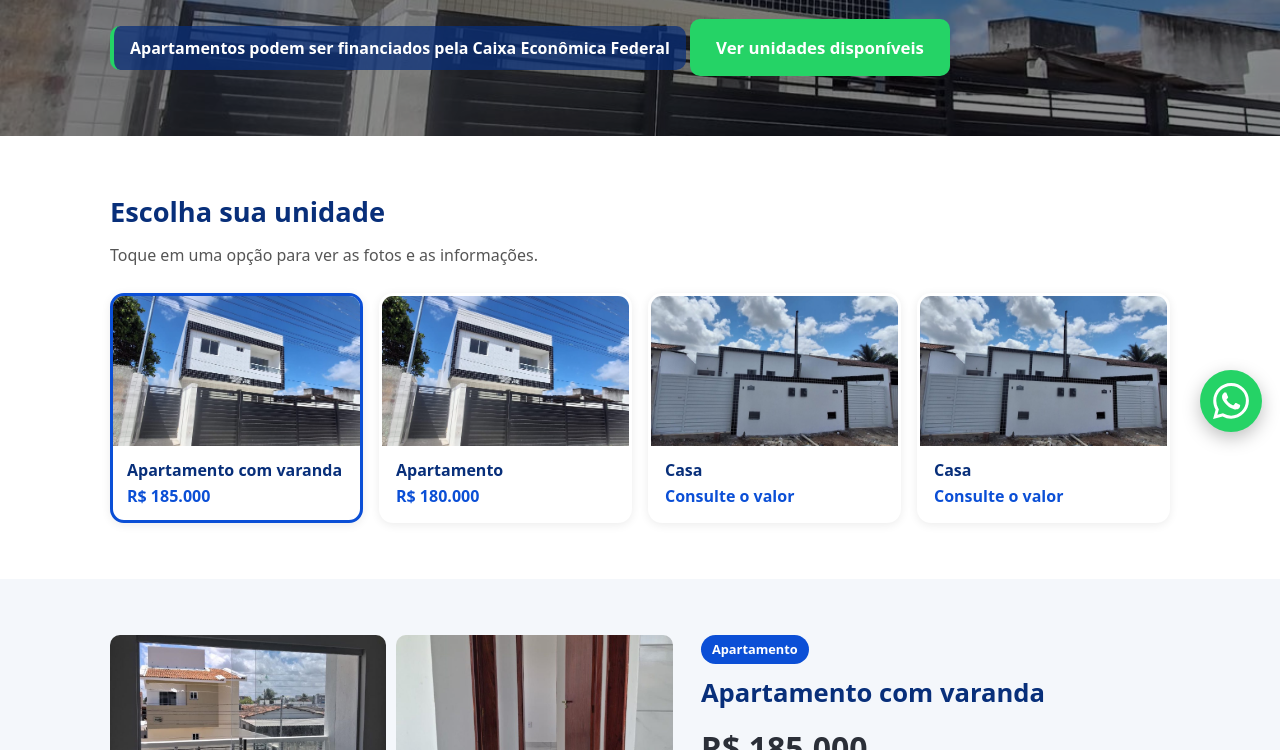
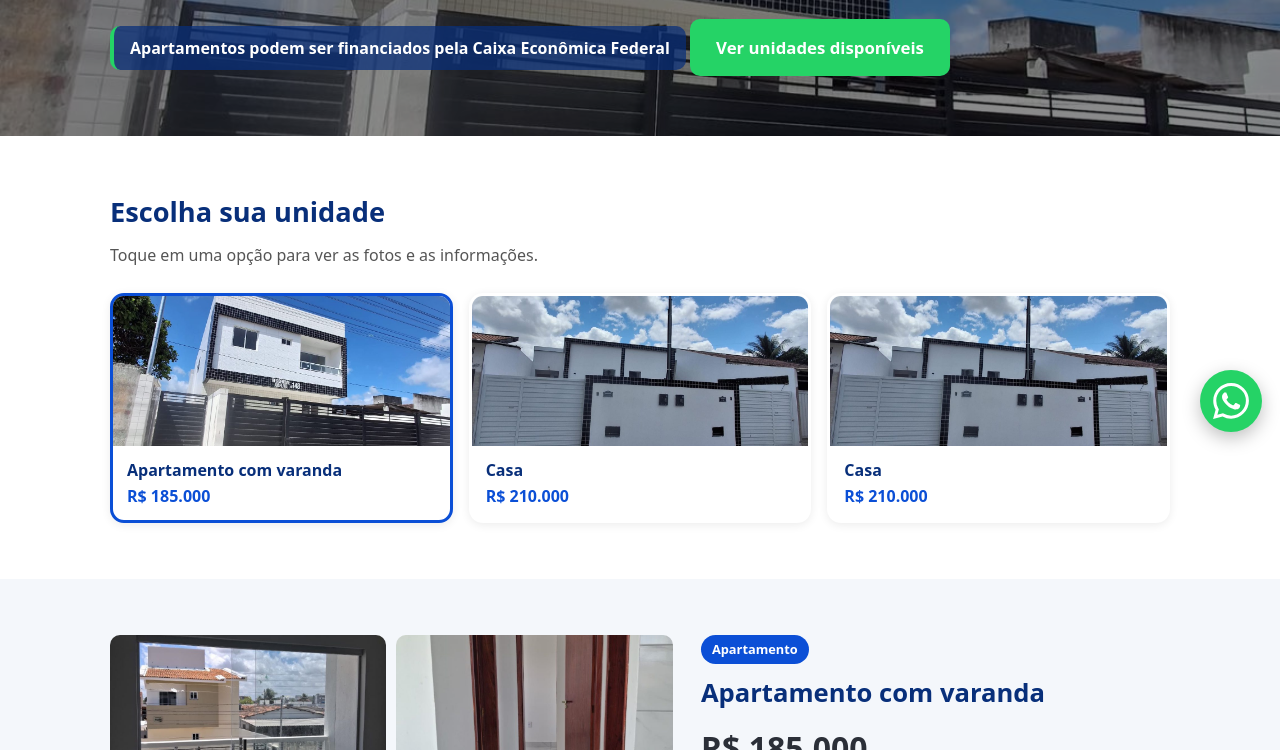
Before and after one commit to ekoversobr/amdconstrucoes, a plain HTML site: page index.html in a window 1280 px wide. Shown: the part 350-1100 px from the top of the page. Drawn offline with Linux system fonts and the light colour scheme.

Commit message:
Atualiza unidades: casas por R$ 210.000 e remove apto 201 (vendido)

```diff
--- a/index.html
+++ b/index.html
@@ -131,17 +131,13 @@
         <img src="assets/hero-fachada.jpg" alt="Fachada do prédio com apartamentos">
         <span class="txt"><span class="op-tipo">Apartamento com varanda</span><span class="op-preco">R$ 185.000</span></span>
       </button>
-      <button type="button" class="opcao" data-id="apto">
-        <img src="assets/hero-fachada.jpg" alt="Fachada do prédio com apartamentos">
-        <span class="txt"><span class="op-tipo">Apartamento</span><span class="op-preco">R$ 180.000</span></span>
-      </button>
       <button type="button" class="opcao" data-id="casa-1">
         <img src="assets/casa-13.jpg" alt="Fachada da casa">
-        <span class="txt"><span class="op-tipo">Casa</span><span class="op-preco">Consulte o valor</span></span>
+        <span class="txt"><span class="op-tipo">Casa</span><span class="op-preco">R$ 210.000</span></span>
       </button>
       <button type="button" class="opcao" data-id="casa-2">
         <img src="assets/casa-13.jpg" alt="Fachada da casa">
-        <span class="txt"><span class="op-tipo">Casa</span><span class="op-preco">Consulte o valor</span></span>
+        <span class="txt"><span class="op-tipo">Casa</span><span class="op-preco">R$ 210.000</span></span>
       </button>
     </div>
   </div>
@@ -200,9 +196,8 @@
 
   var unidades = {
     "apto-varanda": { tipo: "Apartamento", titulo: "Apartamento com varanda", preco: "R$ 185.000", aval: "Avaliado em R$ 195.000", end: APTO_END, financ: APTO_FIN, fotos: APTO_FOTOS },
-    "apto":         { tipo: "Apartamento", titulo: "Apartamento", preco: "R$ 180.000", aval: "Avaliado em R$ 190.000", end: APTO_END, financ: APTO_FIN, fotos: APTO_FOTOS },
-    "casa-1":       { tipo: "Casa", titulo: "Casa", preco: "Consulte o valor", aval: "", end: "R. França, 127 – Bairro das Indústrias, João Pessoa – PB, 58083-609", financ: "", fotos: CASA_FOTOS },
-    "casa-2":       { tipo: "Casa", titulo: "Casa", preco: "Consulte o valor", aval: "", end: "R. França, 127 – Bairro das Indústrias, João Pessoa – PB, 58083-609", financ: "", fotos: CASA_FOTOS }
+    "casa-1":       { tipo: "Casa", titulo: "Casa", preco: "R$ 210.000", aval: "", end: "R. França, 127 – Bairro das Indústrias, João Pessoa – PB, 58083-609", financ: "", fotos: CASA_FOTOS },
+    "casa-2":       { tipo: "Casa", titulo: "Casa", preco: "R$ 210.000", aval: "", end: "R. França, 127 – Bairro das Indústrias, João Pessoa – PB, 58083-609", financ: "", fotos: CASA_FOTOS }
   };
 
   var atuais = [];
```
